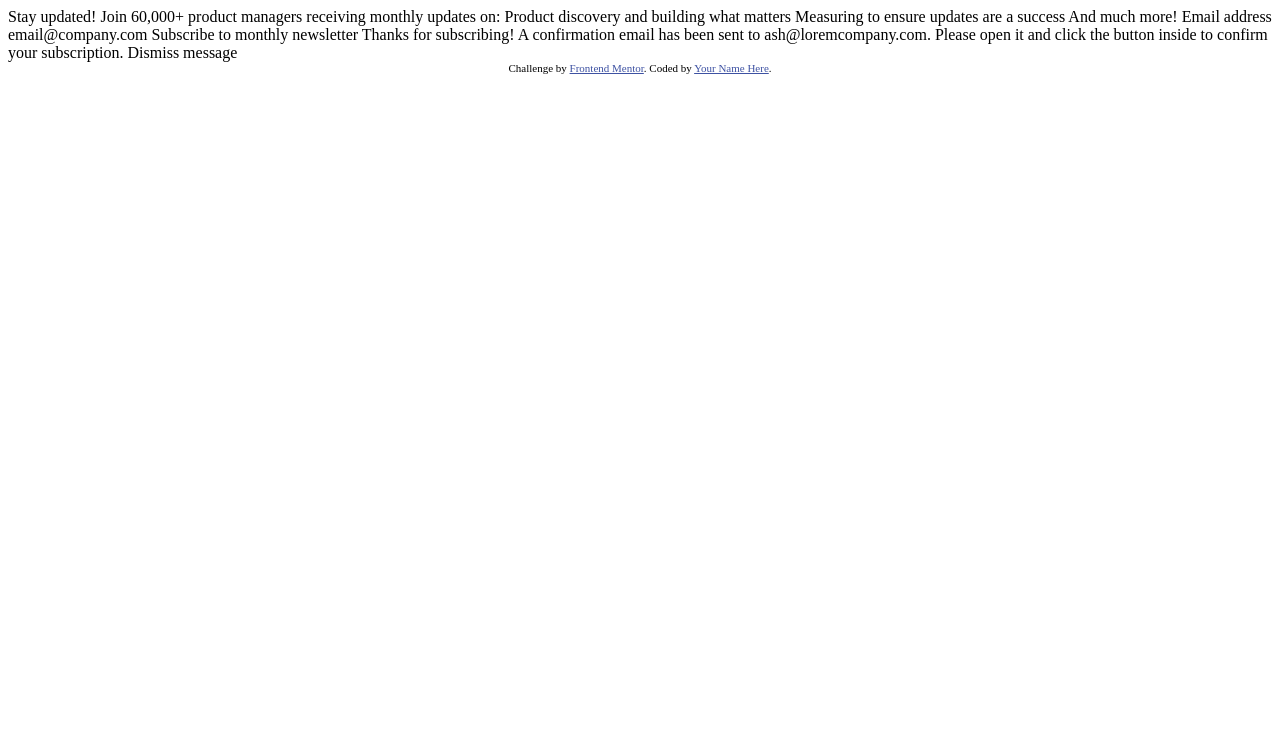
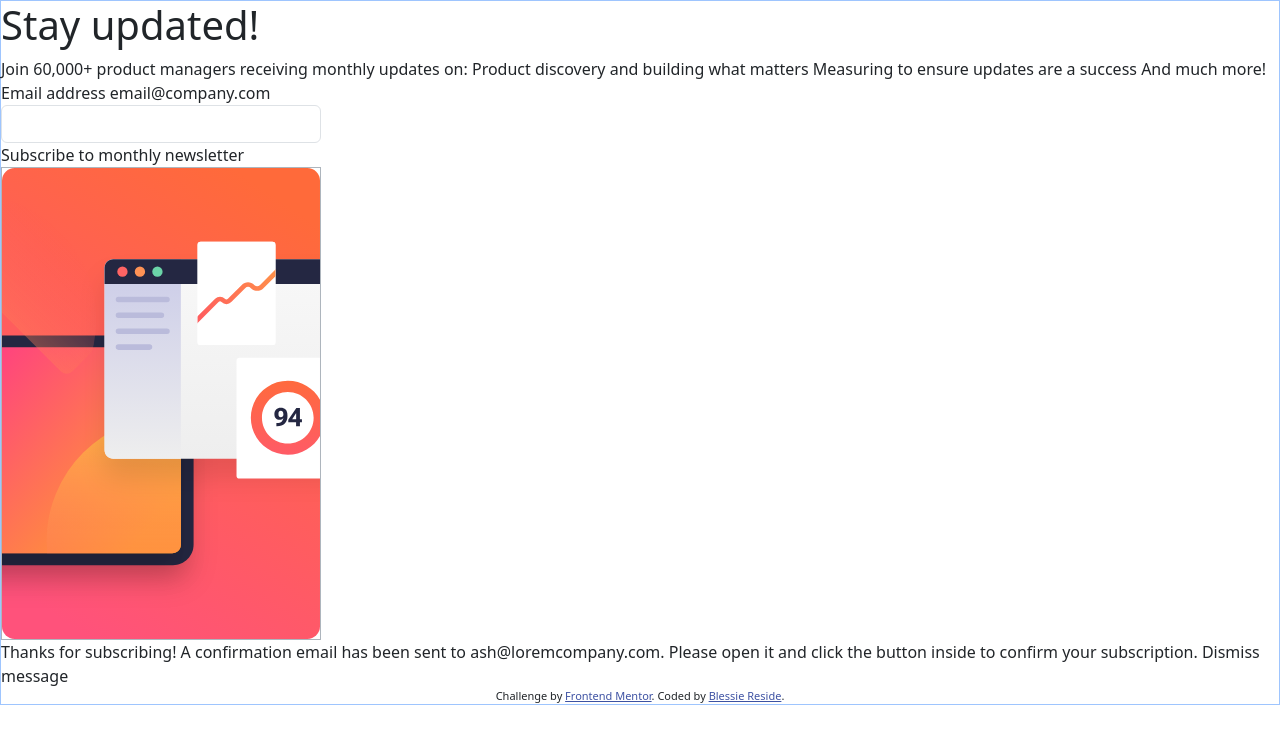
Before and after one commit to BlessieReside/newsletter, a plain HTML site: page index.html in a window 1280 px wide. Drawn offline with nearby package versions, Linux system fonts and the light colour scheme.

Commit message:
I change some parts

```diff
--- a/index.html
+++ b/index.html
@@ -6,6 +6,9 @@
 
   <link rel="icon" type="image/png" sizes="32x32" href="./assets/images/favicon-32x32.png">
 
+  <!-- Bootstrap links -->
+  <link href="https://cdn.jsdelivr.net/npm/bootstrap@5.3.0/dist/css/bootstrap.min.css" rel="stylesheet" integrity="sha384-9ndCyUaIbzAi2FUVXJi0CjmCapSmO7SnpJef0486qhLnuZ2cdeRhO02iuK6FUUVM" crossorigin="anonymous">
+  <script src="https://cdn.jsdelivr.net/npm/bootstrap@5.3.0/dist/js/bootstrap.bundle.min.js" integrity="sha384-geWF76RCwLtnZ8qwWowPQNguL3RmwHVBC9FhGdlKrxdiJJigb/j/68SIy3Te4Bkz" crossorigin="anonymous"></script>
   <title>Frontend Mentor | Newsletter sign-up form with success message</title>
 
   <!-- Feel free to remove these styles or customise in your own stylesheet 👍 -->
@@ -14,11 +17,11 @@
     .attribution a { color: hsl(228, 45%, 44%); }
   </style>
 </head>
-<body>
+<body class="border border-primary-subtle w-100 mx-auto my-auto">
 
   <!-- Sign-up form start -->
-
-  Stay updated!
+  <section className="d-flex  w-50 bg-secondary border border-dark-subtle">
+ <h1>Stay updated!</h1>
 
   Join 60,000+ product managers receiving monthly updates on:
 
@@ -28,8 +31,14 @@
 
   Email address
   email@company.com
-
+  <input type="text" class="form-control w-25" >
   Subscribe to monthly newsletter
+ <img
+  src=assets/images/illustration-sign-up-desktop.svg
+  class="d-flex w-25 h-50 border border-dark-subtle"
+  alt="..."
+></img>
+  </section>
 
   <!-- Sign-up form end -->
 
@@ -46,7 +55,7 @@
 
   <div class="attribution">
     Challenge by <a href="https://www.frontendmentor.io?ref=challenge" target="_blank">Frontend Mentor</a>.
-    Coded by <a href="#">Your Name Here</a>.
+    Coded by <a href="#">Blessie Reside</a>.
   </div>
 </body>
 </html>
```
